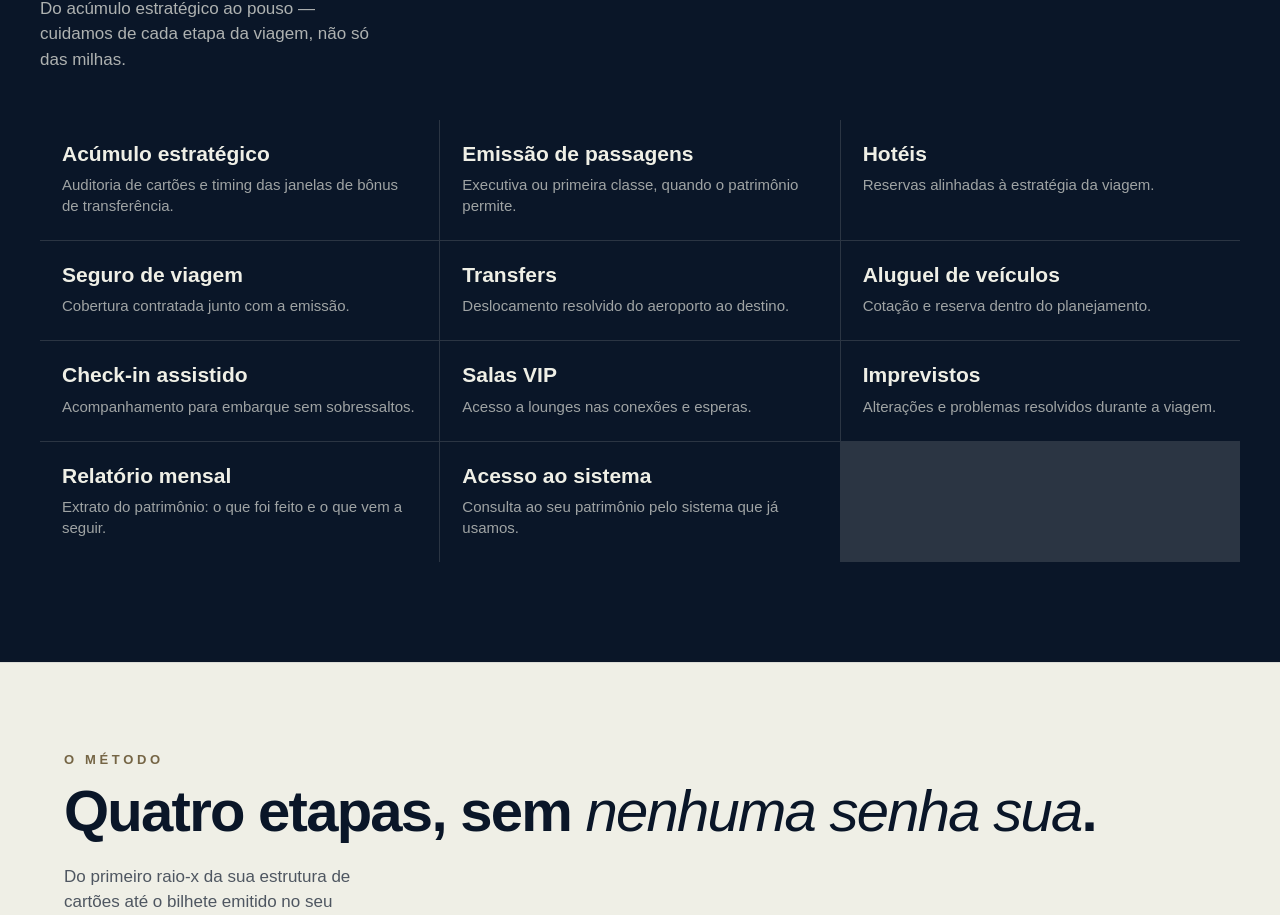
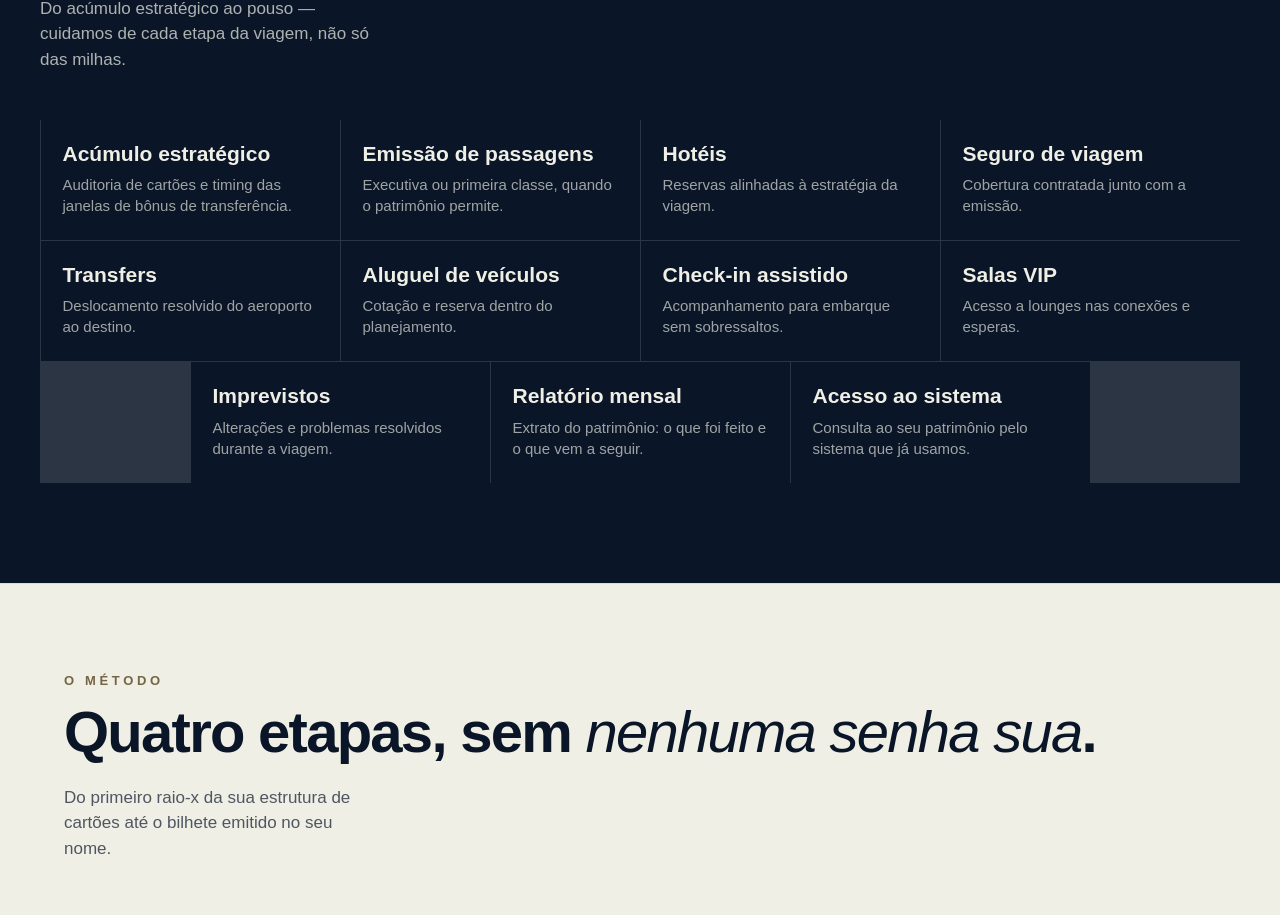
Before and after one commit to eduardobsantoss/acervatio, a React (Vite) app: page / in a window 1280 px wide. Shown: the part 2180-3095 px from the top of the page. Built offline with nearby package versions, Linux system fonts and the light colour scheme; a web font is replaced by a local one.

Commit message:
Serviços: 4 colunas, última linha centralizada
Troca a grade de CSS Grid por flexbox (25% por item) pra poder usar
justify-content:center por linha — com 11 itens em 4 colunas a última
linha (3 itens) fica centralizada em vez de alinhada à esquerda com
espaço vazio.

```diff
--- a/src/styles.css
+++ b/src/styles.css
@@ -223,9 +223,9 @@ img{max-width:100%}
 .acv-servicos{position:relative;background:var(--navy);padding:100px 24px;box-sizing:border-box;overflow:hidden}
 .acv-servicos-inner{position:relative;max-width:1200px;margin:0 auto}
 .acv-servicos-head{max-width:560px;margin-bottom:48px}
-.acv-servicos-grid{display:grid;grid-template-columns:repeat(3,1fr);gap:1px;background:rgba(239,239,230,.14)}
-@media (max-width:700px){.acv-servicos-grid{grid-template-columns:1fr}}
-.acv-servico-item{background:var(--navy);padding:22px 22px 24px}
+.acv-servicos-grid{display:flex;flex-wrap:wrap;justify-content:center;gap:1px;background:rgba(239,239,230,.14)}
+.acv-servico-item{flex:0 0 calc(25% - 1px);box-sizing:border-box;background:var(--navy);padding:22px 22px 24px}
+@media (max-width:700px){.acv-servico-item{flex:0 0 100%}}
 .acv-servico-title{font:700 21px/1.15 'Darker Grotesque',sans-serif;color:var(--bg)}
 .acv-servico-desc{font:500 15px/1.4 'Darker Grotesque',sans-serif;color:rgba(239,239,230,.65);margin-top:8px}
 a.acv-servico-item{display:block;text-decoration:none;transition:background var(--dur-fast) var(--ease)}
```
